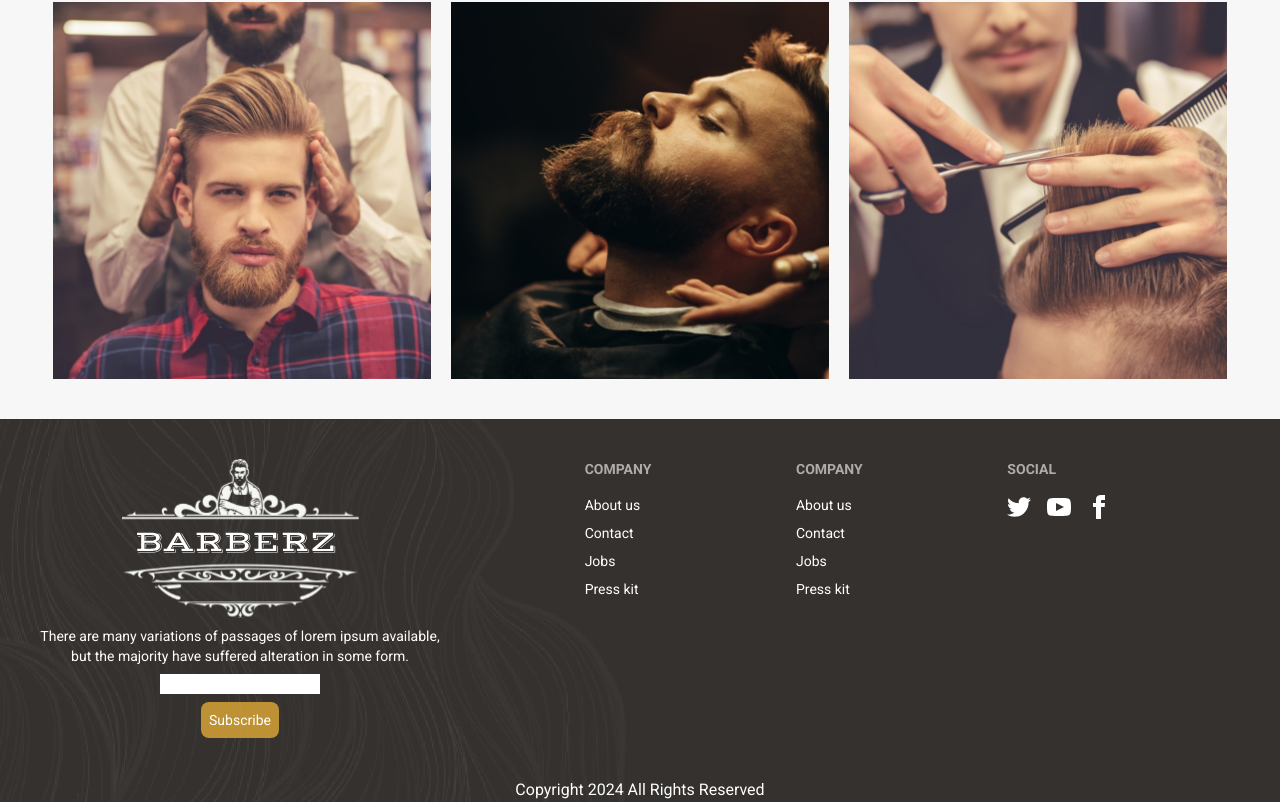
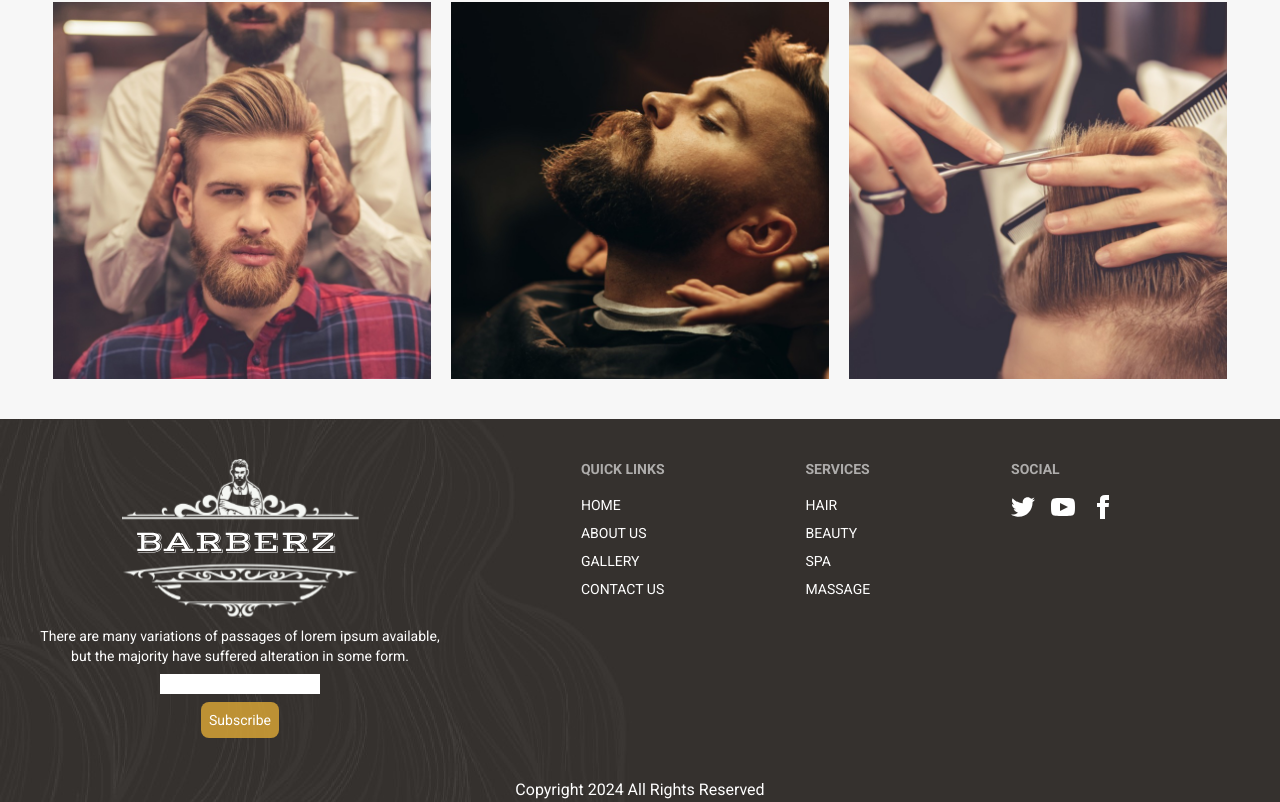
Before and after one commit to Shahriar-Samir/Barbarz, a Next.js app: page / in a window 1280 px wide. Shown: the part 6755-7557 px from the top of the page. Built offline with nearby package versions, Linux system fonts and the light colour scheme.

Commit message:
add: news sectio

```diff
--- a/src/components/Footer.tsx
+++ b/src/components/Footer.tsx
@@ -10,19 +10,19 @@ const Footer = () => {
   <input type='email'/>
   <button className='p-2 rounded-lg text-white bg-[#D9A536D4]'>Subscribe</button>
   </section>
-  <nav>
-    <h6 className="footer-title">Company</h6>
+  <nav className='uppercase'>
+    <h6 className="footer-title">Quick links</h6>
+    <a className="link link-hover">Home</a>
     <a className="link link-hover">About us</a>
-    <a className="link link-hover">Contact</a>
-    <a className="link link-hover">Jobs</a>
-    <a className="link link-hover">Press kit</a>
+    <a className="link link-hover">Gallery</a>
+    <a className="link link-hover">Contact Us</a>
   </nav>
-  <nav>
-    <h6 className="footer-title">Company</h6>
-    <a className="link link-hover">About us</a>
-    <a className="link link-hover">Contact</a>
-    <a className="link link-hover">Jobs</a>
-    <a className="link link-hover">Press kit</a>
+  <nav className='uppercase'>
+    <h6 className="footer-title">Services</h6>
+    <a className="link link-hover">Hair</a>
+    <a className="link link-hover">Beauty</a>
+    <a className="link link-hover">SPA</a>
+    <a className="link link-hover">MASSAGE</a>
   </nav>
   <nav>
     <h6 className="footer-title">Social</h6>
--- /dev/null
+++ b/src/components/News.tsx
@@ -0,0 +1,20 @@
+import React from 'react';
+
+const News = () => {
+    return (
+        <section className=''>
+            <section>
+                <h2>News From Blog</h2>
+                <h1>What's On Our Mind</h1>
+            </section>
+            <section className='grid grid-cols-3'>
+                <article>
+                    <img/>
+                    <span></span>
+                </article>
+            </section>
+        </section>
+    );
+};
+
+export default News;
```
